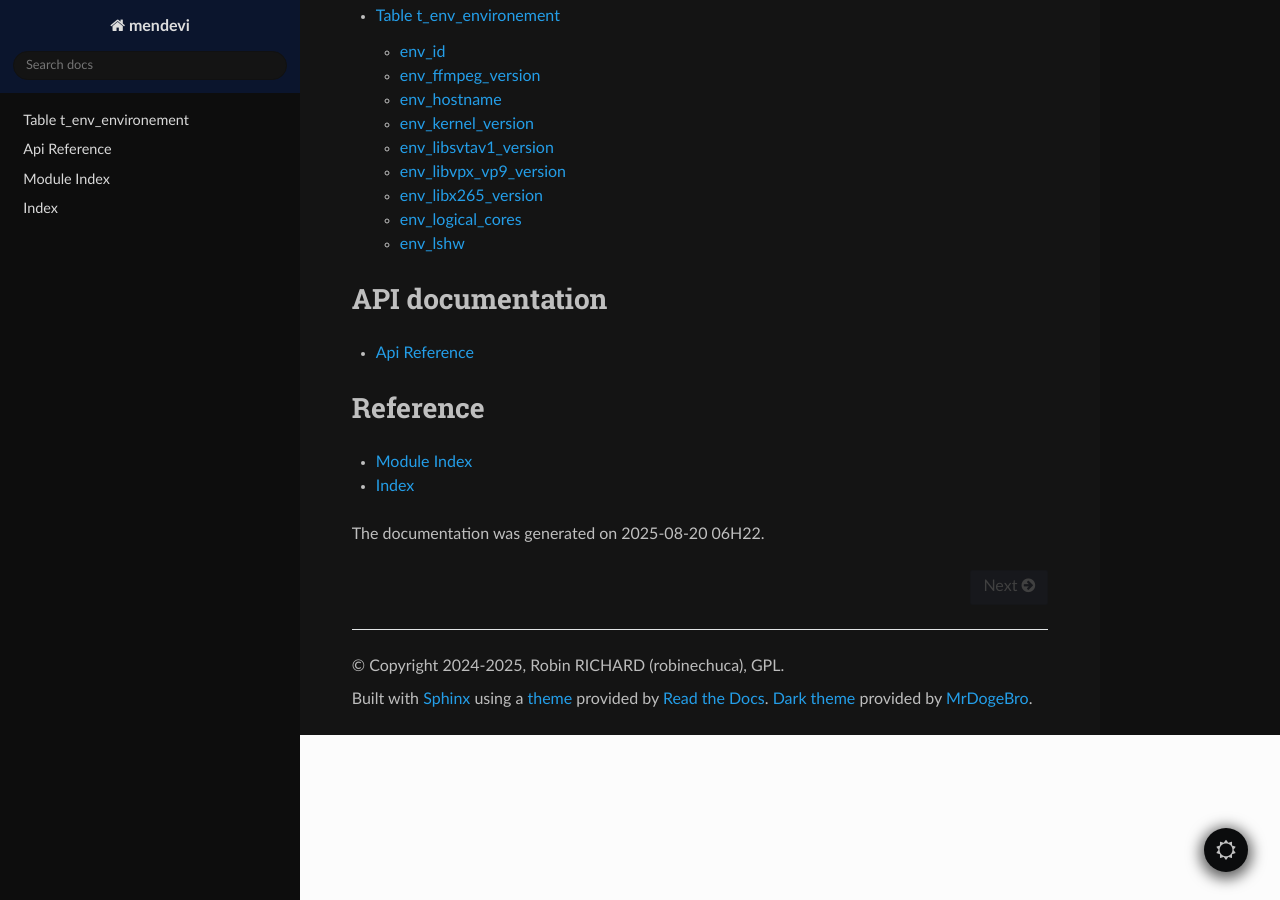
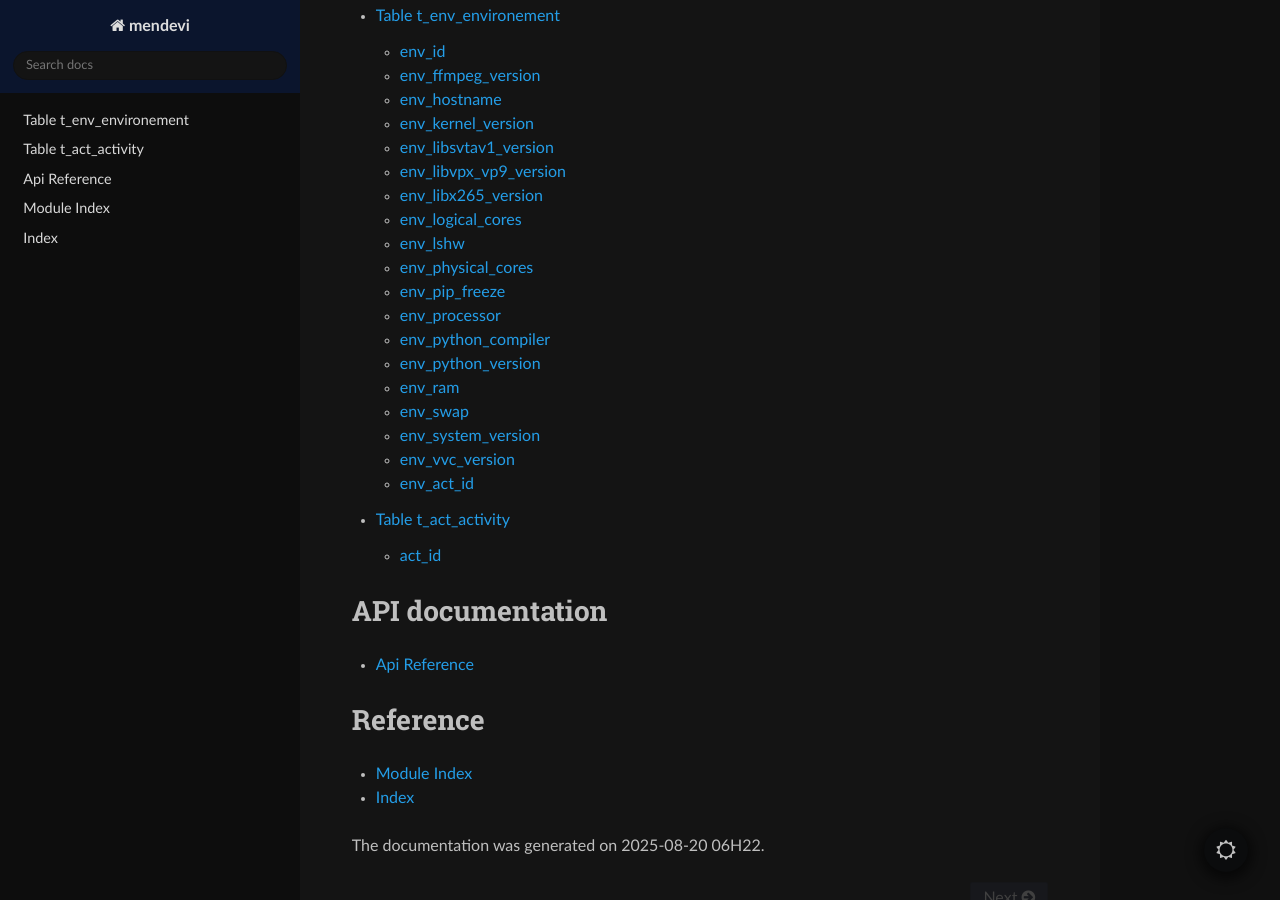
Before and after one commit to robinechuca/mendevi, a Sphinx documentation site: the page built from docs/index.rst, in a window 1280 px wide and 900 px high, scrolled down 1478 px. Built offline with Sphinx 7.4.7 and the Read the Docs theme 3.1.0, drawn with Linux system fonts in a browser that asks for light colours; some of the changed lines change nothing that is shown.

Commit message:
fill t_en_environement

```diff
--- a/docs/sql_content.rst
+++ b/docs/sql_content.rst
@@ -175,3 +175,147 @@ A wealth of information on machine components, processor architecture, etc.
             }
         ]
     }
+
+env_physical_cores
+------------------
+
++--------------------+---------+
+| env_physical_cores | INTEGER |
++--------------------+---------+
+
+The number of physical cores, in general less than the number of logical physical cores. It is given by ``psutil.cpu_count(logical=False)``, from the function `get_platform <https://mendevi.readthedocs.io/en/latest/build/api/mendevi.context.get_platform.html>`_.
+
+env_pip_freeze
+--------------
+
++----------------+------------+
+| env_pip_freeze | MEDIUMTEXT |
++----------------+------------+
+
+The list of the version of the python packages. The function `get_pip_freeze <https://mendevi.readthedocs.io/en/latest/build/api/mendevi.context.get_pip_freeze.html>`_ parse the command ``pip freeze``.
+
+
+.. code:: text
+
+    aiohappyeyeballs==2.6.1
+    aiohttp==3.11.16
+    aiosignal==1.3.2
+    ansible-core==2.17.11
+    astroid==3.3.10
+    asttokens==3.0.0
+    attrs==25.3.0
+    av==14.3.0
+    bcrypt==4.3.0
+    black==25.1.0
+    cairocffi==1.7.1
+    CairoSVG==2.7.1
+    certifi==2025.1.31
+    cffi==1.17.1
+    charset-normalizer==3.4.1
+    click==8.1.8
+    colorama==0.4.6
+    ...
+
+env_processor
+-------------
+
++---------------+-----------+
+| env_processor |  TINYTEXT |
++---------------+-----------+
+
+The proccessor familly, given by ``platform.processor()``, from the function `get_platform <https://mendevi.readthedocs.io/en/latest/build/api/mendevi.context.get_platform.html>`_.
+
+.. code:: text
+
+    x86_64
+
+env_python_compiler
+-------------------
+
++---------------------+----------+
+| env_python_compiler | TINYTEXT |
++---------------------+----------+
+
+The cython compiler and version, given by ``platform.python_compiler()``, from the function `get_platform <https://mendevi.readthedocs.io/en/latest/build/api/mendevi.context.get_platform.html>`_.
+
+.. code:: text
+
+    GCC 14.2.0
+
+
+env_python_version
+------------------
+
++--------------------+----------+
+| env_python_version | TINYTEXT |
++--------------------+----------+
+
+The version of python, given by ``platform.python_version()``, from the function `get_platform <https://mendevi.readthedocs.io/en/latest/build/api/mendevi.context.get_platform.html>`_.
+
+.. code:: text
+
+    3.13.2
+
+env_ram
+-------
+
++---------+---------+
+| env_ram | INTEGER |
++---------+---------+
+
+The total physical memory (exclusive swap) in bytes, given by ``psutil.virtual_memory().total``, from the function `get_platform <https://mendevi.readthedocs.io/en/latest/build/api/mendevi.context.get_platform.html>`_.
+
+env_swap
+--------
+
++----------+---------+
+| env_swap | INTEGER |
++----------+---------+
+
+The total swap memory in bytes, given by ``psutil.swap_memory().total``, from the function `get_platform <https://mendevi.readthedocs.io/en/latest/build/api/mendevi.context.get_platform.html>`_.
+
+env_system_version
+------------------
+
++--------------------+------------+
+| env_system_version | MEDIUMTEXT |
++--------------------+------------+
+
+The name and the version of linux, given by ``platform.version()``,from the function `get_platform <https://mendevi.readthedocs.io/en/latest/build/api/mendevi.context.get_platform.html>`_.
+
+.. code:: text
+
+    #29-Ubuntu SMP PREEMPT_DYNAMIC Fri Jun 13 20:29:41 UTC 2025
+
+env_vvc_version
+---------------
+
++-----------------+------------+
+| env_vvc_version | MEDIUMTEXT |
++-----------------+------------+
+
+The version of the vvenc encoder. It comes from the function `get_vvc_version <https://mendevi.readthedocs.io/en/latest/build/api/mendevi.context.get_vvc_version.html>`_.
+
+.. code:: text
+
+    1.13.1
+
+env_act_id
+----------
+
++------------+---------+
+| env_act_id | INTEGER |
++------------+---------+
+
+The id in the table :ref:`t_act_activity` of the IDLE measure of the machine
+
+
+.. _t_act_activity
+
+Table t_act_activity
+====================
+
+Captures machine activity over a period of time.
+
+act_id
+------
```
